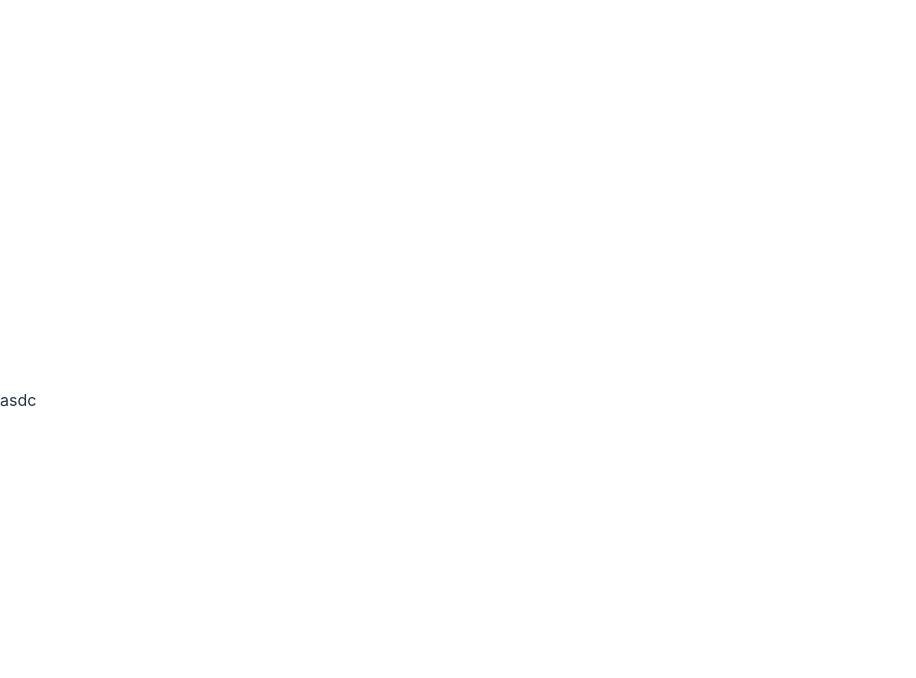
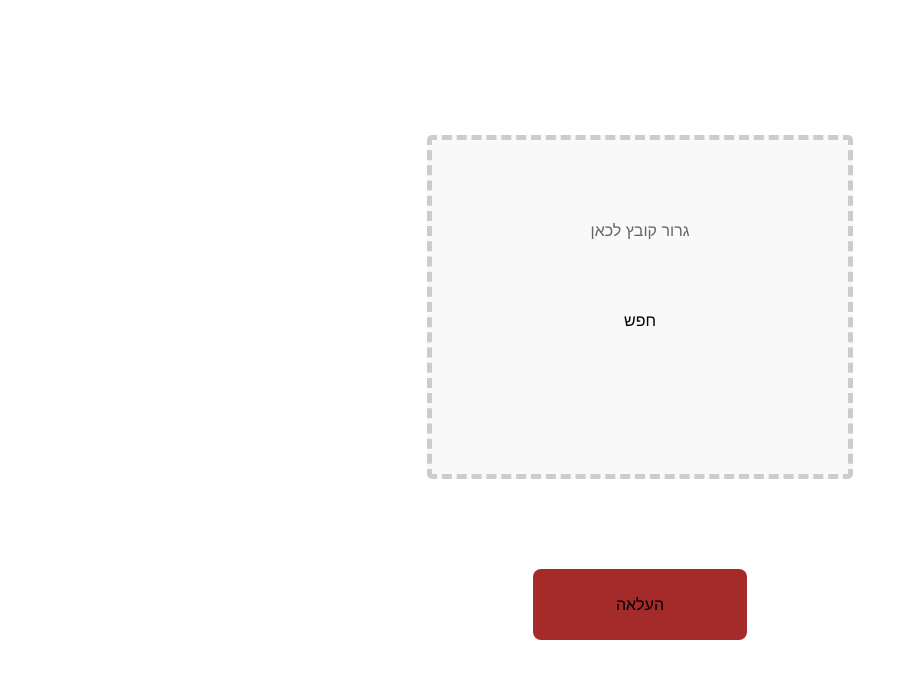
Before and after one commit to innonrivk/division-of-tasks, a React (Vite) app in the folder frontend/: page / in a window 1280 px wide. Shown: the top 678 px of the page, without its empty margins (0-916 px from the left). Built offline with nearby package versions, Linux system fonts and the light colour scheme.

Commit message:
upload btn added and divs got centered

```diff
--- a/frontend/package.json
+++ b/frontend/package.json
@@ -12,6 +12,8 @@
   "dependencies": {
     "react": "^18.3.1",
     "react-dom": "^18.3.1",
+    "react-drag-drop-files": "^2.4.0",
+    "react-dropzone": "^14.3.5",
     "react-router-dom": "^7.1.1"
   },
   "devDependencies": {
--- a/frontend/src/App.jsx
+++ b/frontend/src/App.jsx
@@ -1,5 +1,5 @@
 import { useState } from 'react'
-import MainRouter from './Route/MainRouter.tsx'
+import MainRouter from './Route/MainRouter.jsx'
 function App() {
   const [count, setCount] = useState(0)
 
--- /dev/null
+++ b/frontend/src/Assets/Components/DragAndDrop.css
@@ -0,0 +1,27 @@
+.dropzone {
+    width: 100%;
+    height: 100%;
+    border: 5px dashed #cccccc;
+    border-radius: 5px;
+    padding: 20px;
+    text-align: center;
+    transition: border 0.3s ease-in-out;
+    background-color: #f9f9f9;
+
+}
+
+.dropzone-active {
+    transition:ease-in-out;
+    border: 3px dashed #00bfff;
+    background-color: rgba(90, 197, 90, 0.781);
+}
+
+.dropzone p {
+    padding: 2.6rem;
+    font-size: 16px;
+    color: #666666;
+}
+.dropzone button{
+    width: 40%;
+    aspect-ratio: 6;
+}
--- /dev/null
+++ b/frontend/src/Assets/Components/DragAndDrop.jsx
@@ -0,0 +1,38 @@
+import React, { useCallback, useState } from 'react'
+import { FileUploader } from "react-drag-drop-files";
+import { useDropzone } from 'react-dropzone'
+import './DragAndDrop.css'
+const fileTypes = ["xls", "xlsx"];
+
+
+function DragAndDrop() {
+
+  const onDrop = ((acceptedFiles) => {
+    const file = acceptedFiles[0]
+    try{
+    if(file){
+        console.log("file", file)
+    }
+}
+catch(err){
+    console.log(err)
+}
+
+  })
+
+  const { getRootProps, getInputProps, isDragActive } = useDropzone({ onDrop })
+
+
+  return (
+    <div {...getRootProps({
+      className: `dropzone ${isDragActive ? "dropzone-active" : ""}`,
+    })}>
+      <input {...getInputProps()} />
+        <p>גרור קובץ לכאן</p>
+      <button>חפש</button>
+
+    </div>
+  )
+
+}
+export default DragAndDrop
--- /dev/null
+++ b/frontend/src/Assets/Components/FileBrowser.jsx
@@ -0,0 +1,29 @@
+import React ,{ useState} from 'react'
+
+
+function FileBrowser() {
+
+    const handleFileUpload = async (e) =>{
+        const file = e.target.files[0]
+        try{
+        if(file){
+            console.log("file", file)
+        }
+    }
+    catch(err){
+        console.log(err)
+    }
+    }
+
+  return (
+    <div>
+    <input
+    type='file'
+    accept='.xls, .xlsx'
+    onChange={handleFileUpload}
+    ></input>
+    </div>
+  )
+}
+
+export default FileBrowser
--- a/frontend/src/Route/MainRouter.tsx
+++ b/frontend/src/Route/MainRouter.jsx
@@ -1,15 +1,15 @@
 import React from 'react';
 import { Route, BrowserRouter as Router, Routes } from 'react-router-dom';
-
-function MainRouter(props) {
+import NameFileUploadScreen from '../Screens/NameFileUploadScreen';
+function MainRouter() {
 
 
   return (
     <div>
       <Router>
         <Routes>
-          <Route path="/" element={<>asdc</>} />
-          <Route path="/files" element={<>sdas</>} />
+          <Route path="/" element={<NameFileUploadScreen/>} />
+          <Route path="/files" element={<NameFileUploadScreen/>} />
         </Routes>
       </Router>
     </div>
--- /dev/null
+++ b/frontend/src/Screens/NameFileUploadScreen.css
@@ -0,0 +1,43 @@
+.container {
+    width: 100vw;
+    height: 100vh;
+    display: grid;
+
+    grid-template-rows: repeat(5,1fr);
+    grid-template-columns:repeat(6,1fr);
+}
+
+
+.container-component-drag-and-drop {
+    grid-column-start: 3;
+    grid-column-end: 5;
+    grid-row-start: 2;
+    grid-row-end: 4;
+    display:   flex;
+    flex: 1;
+    align-items: center;
+    justify-content: center;
+    margin-bottom: 6%;
+
+}
+.container-component-upload-btn {
+    grid-column-start: 3;
+    grid-column-end: 5;
+    grid-row: 4;
+
+
+}
+.component-upload-btn{
+    width: 100%;
+    height: 100%;
+    display:   flex;
+    align-items:end;
+    justify-content: center;
+
+}
+.component-upload-btn button{
+    width: 50%;
+    aspect-ratio: 3;
+    background-color: brown;
+
+}
--- /dev/null
+++ b/frontend/src/Screens/NameFileUploadScreen.jsx
@@ -0,0 +1,24 @@
+import React ,{ useState} from 'react'
+import FileBrowser from '../Assets/Components/FileBrowser'
+import DragAndDrop from '../Assets/Components/DragAndDrop'
+import "./NameFileUploadScreen.css"
+function NameFileUploadScreen() {
+
+  return (
+    <div className='container'>
+
+      <div className='container-component-drag-and-drop'>
+      <DragAndDrop></DragAndDrop>
+      </div>
+      <div className='container-component-upload-btn '>
+        <div className='component-upload-btn'>
+          <button>
+            העלאה
+          </button>
+        </div>
+      </div>
+    </div>
+  )
+}
+
+export default NameFileUploadScreen
```
Also changed, not shown: frontend/src/Screens/NameFileUploadScreen.tsx (deleted, +0 -13 lines), frontend/src/Assets/Components/DragAndDrop.tsx (deleted), frontend/src/Assets/Components/FileBrowser.tsx (deleted).
